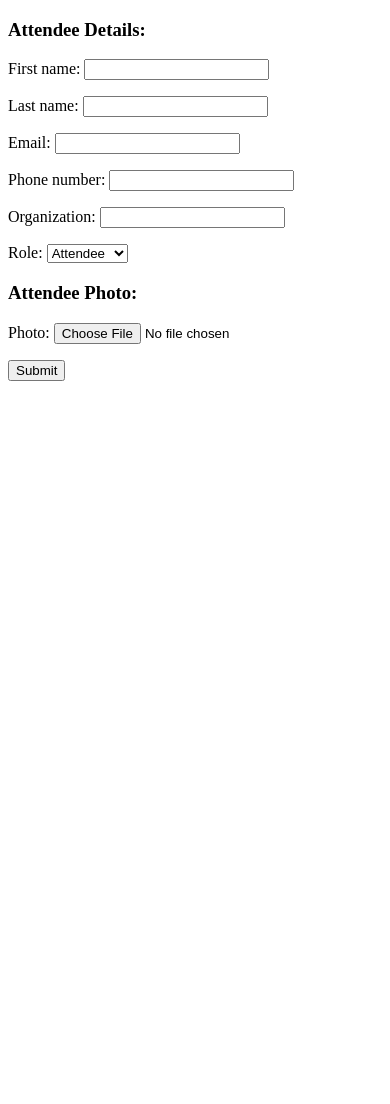
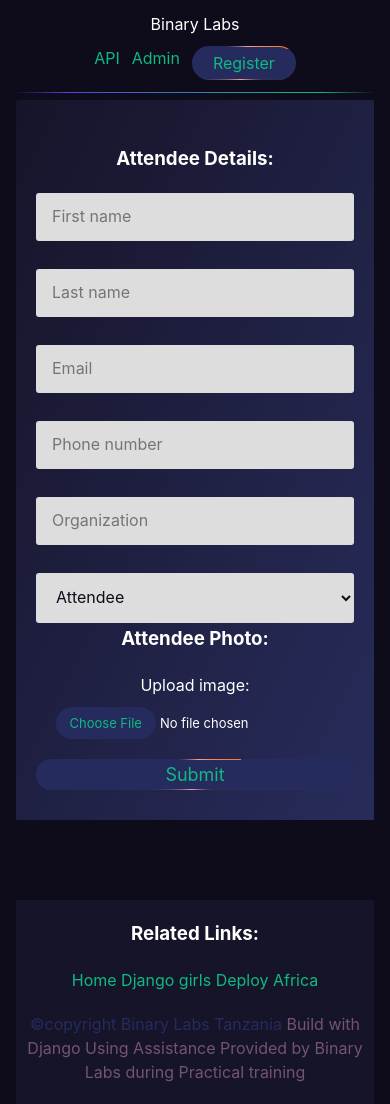
Before and after one commit to Jaymakerzz/Attendee-Store, a Django app: page /regform/home/ in a window 390 px wide. Before the commit the page ends 381 px from the top, so only its background shows below. Run offline with Django 5.2, Linux system fonts and the light colour scheme; data that the repository does not hold is empty.

Commit message:
Final v1

```diff
--- a/attendee/views.py
+++ b/attendee/views.py
@@ -1,6 +1,5 @@
 from django_filters.rest_framework import DjangoFilterBackend
-from rest_framework.viewsets import ModelViewSet, GenericViewSet
-from rest_framework.mixins import CreateModelMixin, RetrieveModelMixin, UpdateModelMixin
+from rest_framework.viewsets import ModelViewSet
 from rest_framework.filters import SearchFilter, OrderingFilter
 from pagination import CustomPagination
 from .serializer import AttendeeSerializer
--- a/regform/forms.py
+++ b/regform/forms.py
@@ -8,6 +8,27 @@ class NewAttendeeForm(forms.ModelForm):
         model = Attendee
         fields = ['first_name', 'last_name', 'email',
                   'phone_number', 'organization', 'role']
+        widgets = {
+            'first_name': forms.TextInput(attrs={'class': 'form__input form__input--text',
+                                                 'placeholder': 'First name'}),
+            'last_name': forms.TextInput(attrs={'class': 'form__input form__input--text',
+                                                'placeholder': 'Last name'}),
+            'email': forms.EmailInput(attrs={
+                'class': 'form__input form__input--text',
+                'placeholder': 'Email'
+                }),
+            'phone_number': forms.TextInput(attrs={
+                'type': 'tel',
+                'class': 'form__input',
+                'placeholder': 'Phone number'
+                }),
+            'organization': forms.TextInput(attrs={'class': 'form__input',
+                                                   'placeholder': 'Organization'}),
+            'role': forms.Select(attrs={'class': 'form__input'}),
+        }
+        labels = {
+            "role": "",
+        }
 
     def clean_phone_number(self):
         phone = re.sub(r'\D', '', self.cleaned_data['phone_number'])
@@ -24,3 +45,9 @@ class NewAttendeePhotoForm(forms.ModelForm):
     class Meta:
         model = Attendee_photo
         fields = ['photo']
+        widgets = {
+            'photo': forms.ClearableFileInput(attrs={'class': 'form__file'}),
+        }
+        labels = {
+                    "photo": "Upload image",
+                }
--- /dev/null
+++ b/regform/static/regform/form.css
@@ -0,0 +1,151 @@
+.form {
+    margin-top: 3rem;
+}
+.details {
+    margin-bottom: var(--margin-small);
+}
+.section__book {
+    padding:  0rem 6rem;
+
+    background-image: linear-gradient(to right bottom, var(--dark-color), var(--primary-color));
+}
+.book {
+    background-image: linear-gradient(75deg,
+                      transparent 0%,
+                      transparent 46%,
+                      var(--secondary-footer-color2) 46%
+                      ),
+                      url(../images/meeting.jpg);
+    background-size: cover;
+    border-radius: 3px;
+    box-shadow: 0 .8rem 1.2rem color-mix(in srgb, var(--dark-color) 15%,
+                                                     transparent);
+
+}
+.book__form {
+    margin-left: 50%;
+    width: 50%;
+    padding: 5rem;
+}
+.form__input {
+    color: var(--dark-color);
+    font-size: 1.6rem;
+    font-family: inherit;
+    padding: .8rem 2rem;
+    border-radius: .3rem;
+    margin-bottom: .2rem;
+    width: 100%;
+    display: block;
+    border: none;
+    background-color: var(--gray-light2);
+    border-bottom: 2.4px solid transparent;
+}
+.form__input:focus:invalid{
+    border-bottom: 2.4px solid var(--color-orange-dark);
+}
+.form__input:focus {
+    outline: none;
+    box-shadow: 0 .8rem 1.2rem color-mix(in srgb, var(--primary-green) 15%,
+                                                     transparent);
+    border-bottom: 2.4px solid var(--primary-green);
+}
+.label {
+    display: block;
+    text-align: left;
+    margin-left: 2.2rem;
+    margin-bottom: .2rem;
+    transition: all .3s ease;
+}
+.form__input:placeholder-shown + .label {
+    /* color: var(--dark-color); */
+    opacity: 0;
+    visibility: hidden;
+    transform: translateY(-5.1rem);
+
+}
+
+.btn {
+    outline: none;
+    margin-top: var(--margin-small);
+    font-family: inherit;
+    border: none;
+    font-size: 1.8rem;
+}
+.btn_primary {
+    padding: .4rem 2rem;
+    border-radius: 5rem;
+    background-color: var(--primary-color);
+    color: var(--primary-green);
+    text-align: center;
+    transition: all 0.3s ease;
+    position: relative;
+
+}
+
+.btn_primary:hover {
+    transform: translateY(-3px);
+    box-shadow: 0 .8rem 1.2rem color-mix(in srgb, var(--primary-green) 15%,
+                                                     transparent);
+}
+
+.btn_primary:active {
+    transform: translateY(0);
+    box-shadow: 0 .8rem 1.2rem color-mix(in srgb, var(--primary-green) 15%,
+                                                     transparent);
+}
+
+
+.btn_primary::after {
+  content: "";
+  display: inline-block;
+  background-color: var(--gray-light);
+  width: 99.8%;
+  height: 100%;
+  border-radius: 6rem;
+  position: absolute;
+  z-index: -999;
+  top: 0;
+  left: 0;
+  transition: all 0.5s;
+}
+
+.btn_primary:hover::after {
+  transform: scaleX(1.16) scaleY(1.4);
+  opacity: 0;
+}
+
+@property --angle {
+  syntax: "<angle>";
+  initial-value: 0deg;
+  inherits: false;
+}
+
+.btn_gradient {
+  --angle: 0deg;
+  border: 0.16rem solid transparent;
+  background:
+    linear-gradient(var(--primary-color), var(--primary-color)) padding-box,
+    conic-gradient(
+      from var(--angle),
+      var(--primary-color),
+      var(--secondary-color),
+      var(--redorange-color),
+      var(--primary-color),
+      var(--primary-color),
+      var(--redorange-color),
+      var(--color-orange-dark)
+    ) border-box;
+  animation: spin-border 3s linear infinite;
+}
+
+@keyframes spin-border {
+  to {
+    --angle: 360deg;
+  }
+}
+
+@media (prefers-reduced-motion: reduce) {
+  .btn_gradient {
+    animation: none;
+  }
+}
--- /dev/null
+++ b/regform/static/regform/image.css
@@ -0,0 +1,40 @@
+
+.photo-form label {
+  font-size: 1.6rem;
+  font-weight: 600;
+}
+
+.form__file {
+    font-family: inherit;
+    font-size: 1.4rem;
+    cursor: pointer;
+    text-overflow: ellipsis;
+}
+
+.form__file::file-selector-button {
+  font-family: inherit;
+  font-size: 1.6rem;
+  padding: 1rem 2rem;
+  border: none;
+  border-radius: 5rem;
+  background-color: var(--primary-color);
+  color: var(--primary-green);
+  cursor: pointer;
+  transition: all 0.3s ease;
+}
+
+.form__file::file-selector-button:hover {
+  transform: translateY(-0.3rem);
+  box-shadow: 0 1rem 2rem rgb(0 0 0 / 0.2);
+}
+
+.form__file::file-selector-button:active {
+  transform: translateY(-0.1rem);
+  box-shadow: 0 0.5rem 1rem rgb(0 0 0 / 0.2);
+}
+
+.form__file:focus-visible {
+  outline: 1.6px solid var(--primary-green);
+  outline-offset: 3px;
+  border-radius: 5rem;
+}
--- /dev/null
+++ b/regform/static/regform/mediaquery.css
@@ -0,0 +1,158 @@
+
+@media (max-width: 1200px) {
+  .section__book {
+    padding: 0 4rem;
+  }
+
+  .book__form {
+    padding: 4rem;
+  }
+}
+@media (max-width: 900px) {
+  .main-heading {
+    font-size: 6rem;
+  }
+
+  .heading-support {
+    font-size: 3.2rem;
+  }
+
+  .main {
+    margin-top: 4rem;
+  }
+
+  .nav-container {
+    padding: 1.6rem 1.6rem;
+  }
+
+  /* booking form */
+  .section__book {
+    padding: 0 3rem;
+  }
+
+  .book {
+    background-image: linear-gradient(75deg,
+                      transparent 0%,
+                      transparent 30%,
+                      var(--secondary-footer-color2) 30%),
+                      url(../images/meeting.jpg);
+    background-position: left center;
+  }
+
+  .book__form {
+    margin-left: 35%;
+    width: 65%;
+    padding: 3.5rem 3rem;
+  }
+
+  .form {
+    margin-top: 2rem;
+  }
+
+  .form__input {
+    padding: 1.3rem 1.8rem;
+  }
+  .form__file::file-selector-button {
+    font-size: 1.5rem;
+    padding: 0.9rem 1.8rem;
+  }
+}
+
+@media (max-width: 650px) {
+  body {
+    padding: 0 1.6rem;
+    font-size: 1.6rem;
+  }
+
+  .nav-container {
+    left: 1.6rem;
+    right: 1.6rem;
+    flex-direction: column;
+    gap: 1rem;
+    padding: 1.2rem 0;
+  }
+
+  .list {
+    gap: 1.2rem;
+    flex-wrap: wrap;
+    justify-content: center;
+  }
+
+  .link-item:link,
+  .link-item:visited {
+    margin-right: 0;
+  }
+
+  .main {
+    margin-top: 10rem;
+  }
+
+  .main-heading {
+    font-size: 4rem;
+    margin-top: var(--margin-medium);
+  }
+
+  .heading-support {
+    font-size: 2.4rem;
+    margin-top: var(--margin-small);
+  }
+
+  .main-paragraph {
+    font-size: 1.6rem;
+    margin-top: var(--margin-small);
+    margin-bottom: var(--margin-small);
+  }
+
+  .primary-link {
+    font-size: 1.8rem;
+  }
+
+
+
+  .section__book {
+    padding: 0;
+  }
+
+  .book {
+    background-image: none;
+    background-color: var(--secondary-footer-color);
+    box-shadow: none;
+  }
+
+  .book__form {
+    margin-left: 0;
+    width: 100%;
+    padding: 3rem 2rem;
+  }
+
+  .form {
+    margin-top: 1.5rem;
+  }
+
+  .form__input {
+    font-size: 1.6rem;
+    padding: 1.3rem 1.6rem;
+  }
+
+  .label {
+    margin-left: 1.6rem;
+  }
+
+  .btn_primary {
+    width: 100%;
+  }
+
+  .photo-form label {
+    font-size: 1.5rem;
+  }
+
+  .form__file {
+    font-size: 1.3rem;
+  }
+
+  .form__file::file-selector-button {
+    font-size: 1.3rem;
+    padding: 0.8rem 1.4rem;
+    margin-top: 1rem;
+  }
+}
--- /dev/null
+++ b/regform/static/regform/styles.css
@@ -0,0 +1,178 @@
+/* #252B5D, #74546D, #F2A09F, #0E0B1A, #312E56 */
+:root {
+    --primary-color: #252B5D;
+    --secondary-color: #312E56;
+    --primary-green: #10b981;
+    --secondary-footer-color: #312e5642;
+    --secondary-footer-color2: #312e56ec;
+    --lightpink-color: #74546D;
+    --redorange-color: #F2A09F;
+    --color-orange-dark: #ff7730;
+    --white-color: #fff;
+    --white-color2: #ffffff75;
+    --gray-light: #ccc;
+    --gray-light2: #ddd;
+    --dark-color: #0E0B1A;
+
+    --margin-large: 8rem;
+    --margin-medium: 4rem;
+    --margin-small: 2rem;
+
+}
+html {
+  font-size: 62.5%;
+  box-sizing: border-box;
+}
+*,
+*::before,
+*::after {
+  margin: 0;
+  padding: 0;
+  box-sizing: inherit;
+}
+body {
+  font-family:
+    -apple-system, BlinkMacSystemFont, "Segoe UI", "Roboto", "Oxygen", "Ubuntu",
+    "Cantarell", "Fira Sans", "Droid Sans", "Helvetica Neue", sans-serif;
+  -webkit-font-smoothing: antialiased;
+  -moz-osx-font-smoothing: grayscale;
+  background-color: var(--dark-color);
+  padding: 0 3rem;
+  line-height: 1.5;
+  font-weight: 400;
+  font-size: 1.8rem;
+  color: var(--white-color);
+}
+
+.nav-container {
+    background-color: var(--dark-color);
+    position: fixed;
+    top: 0;
+    left: 3rem;
+    right: 3rem;
+    border-bottom: 1px solid;
+    border-image: linear-gradient(to right, transparent, #4f46e5 15%,
+                                 #10b981 85%,transparent) 1;
+    display: flex;
+    justify-content: space-between;
+    align-items: center;
+    padding: 1.8rem 2.4rem;
+
+}
+.container {
+    display: grid;
+    min-height: 100vh;
+    min-height: 100dvh;
+    grid-template-rows: 1fr min-content;
+    grid-template-columns: [left-start] 1fr [left-end] repeat(10,
+                            [center-start] minmax(min-content, 14rem) [center-end])[right-start]
+                             1fr [right-end];
+    text-align: center;
+}
+.main {
+    margin-top: 3.6rem;
+    grid-column: left-start/right-end;
+
+
+}
+
+.footer {
+    margin-top: var(--margin-large);
+    background-color: var(--secondary-footer-color);
+    grid-column: left-start/right-end;
+}
+
+.list {
+    list-style: none;
+    display: flex;
+    gap: 2rem;
+}
+.link-item, .link-item:link, .link-item:visited {
+    display: inline-block;
+    outline: none;
+    text-decoration: none;
+    margin-right: var(--margin-small);
+
+}
+.main-heading {
+    margin-top: var(--margin-medium);
+    font-size: 8rem;
+}
+
+.heading-support {
+    display: block;
+    color: var(--primary-color);
+    font-size: 4rem;
+}
+.main-paragraph{
+    margin-top: 1rem;
+    margin-bottom: var(--margin-medium);
+    font-size: 1.8rem;
+
+}
+
+.link-nav {
+  color: var(--primary-green);
+  transition: all .3s ease;
+
+}
+.link-nav:hover {
+    color: var(--primary-green);
+    text-shadow: 0 0.4rem 2rem #10b98159;
+    transform: translateY(-1px) scale(1.2);
+}
+.link-nav:active {
+    transform: translateY(-.3px) scale(1.1);
+}
+.primary-link {
+    position: relative;
+    font-size: 2rem;
+    color: var(--primary-green);
+    transition: all 0.3s ease-in;
+}
+.primary-link::before{
+    content: "→";
+    display: inline-block;
+    margin-right: 0.2rem;
+}
+.primary-link:hover{
+    text-shadow: 0 0.4rem 2rem  #252b5d81 ;
+    transform: translateY(-2px) scale(1.2);
+}
+.primary-link:active {
+    transform: translateY(-.8px) scale(1);
+}
+
+.primary-link::after {
+    content: "";
+    position: absolute;
+    left: 0;
+    bottom: -2px;
+    width: 100%;
+    height: 1px;
+    background: currentColor;
+    transform: scaleX(0);
+    transform-origin: left;
+    transition: transform 0.3s ease;
+}
+
+.primary-link:hover::after {
+    transform: scaleX(1);
+}
+
+.link-heading {
+    margin: var(--margin-small);
+
+}
+.footer-links {
+    margin-bottom: var(--margin-small);
+}
+
+.footer-message {
+    color: var(--lightpink-color);
+    margin-bottom: var(--margin-small);
+}
+.cpy {
+    color: var(--primary-color);
+
+}
--- a/regform/templates/register/attendee.html
+++ b/regform/templates/register/attendee.html
@@ -1,18 +1,28 @@
-<!doctype html>
-<html lang="en">
-  <head>
-    <meta charset="UTF-8" />
-    <meta name="viewport" content="width=device-width, initial-scale=1.0" />
-    <title>Document</title>
-  </head>
-  <body>
-    <form method="POST" enctype="multipart/form-data">
+{% extends 'base.html' %}
+
+{% block body_block %}
+  <main class="main">
+    <section class="section__book">
+      <div class="book">
+        <div class="book__form">
+  <form method="POST" enctype="multipart/form-data" class="form">
       {% csrf_token %}
-      <h3>Attendee Details:</h3>
-      {{ attendee.as_p }}
-      <h3>Attendee Photo:</h3>
-      {{ photo.as_p }}
-      <input type="submit" name="btn btn_primary" value="Submit" />
+      <h3 class="details">Attendee Details:</h3>
+    {% for field in attendee %}
+    <div class="form-group">
+      {{ field }}
+      <label for="{{ field.id_for_label }}" class="label">{{ field.label }}</label>
+      {{ field.errors }}
+    </div>
+    {% endfor %}
+      <h3 class="details">Attendee Photo:</h3>
+      <div class="photo_form">
+      {{ photo.as_div }}
+      </div>
+      <button type="submit" class="btn btn_primary btn_gradient">Submit</button>
     </form>
-  </body>
-</html>
+    </div>
+    </div>
+    </section>
+    </main>
+{% endblock %}
--- /dev/null
+++ b/templates/base.html
@@ -0,0 +1,45 @@
+{% load static%}
+<!doctype html>
+<html lang="en">
+  <head>
+    <meta charset="UTF-8" />
+    <meta name="viewport" content="width=device-width, initial-scale=1.0" />
+    <link rel="stylesheet" href="{% static 'regform/styles.css'%}">
+    <link rel="stylesheet" href="{% static 'regform/form.css'%}">
+    <link rel="stylesheet" href="{% static 'regform/image.css'%}">
+    <link rel="stylesheet" href="{% static 'regform/mediaquery.css'%}">
+    <title>Build & Learn Lab</title>
+  </head>
+  <body>
+    <nav class="nav-container">
+      <div class="logo">Binary Labs</div>
+      <div class="nav-link">
+        <ul class="list">
+          <li><a class="link-item link-nav" href="{% url 'attendee:api-root' %}">API</a></li>
+          <li><a class="link-item link-nav" href="{% url 'admin:index' %}">Admin</a></li>
+          <li><a class="link-item btn_primary btn_gradient" href="{% url 'home' %}">Register</a></li>
+        </ul>
+      </div>
+    </nav>
+
+    <div class="container">
+      {% block body_block %}
+      <!-- main then sections -->
+      {% endblock %}
+
+    <footer class="footer">
+      <h3 class="link-heading">Related Links:</h3>
+      <div class="footer-links">
+        <a class="link-item link-nav" href="#">Home</a>
+        <a class="link-item link-nav" href="#">Django girls</a>
+        <a class="link-item link-nav" href="#">Deploy Africa</a>
+      </div>
+      <div class="copyright">
+
+        <p class="footer-message"><span class="cpy">&copy;copyright Binary Labs Tanzania</span> Build with Django Using Assistance Provided by Binary Labs during Practical training </p>
+      </div>
+
+    </footer>
+    </div>
+  </body>
+</html>
```
Also changed, not shown: regform/templates/register/index.html (+13 -14 lines), regform/static/images/meeting.jpg (added).
